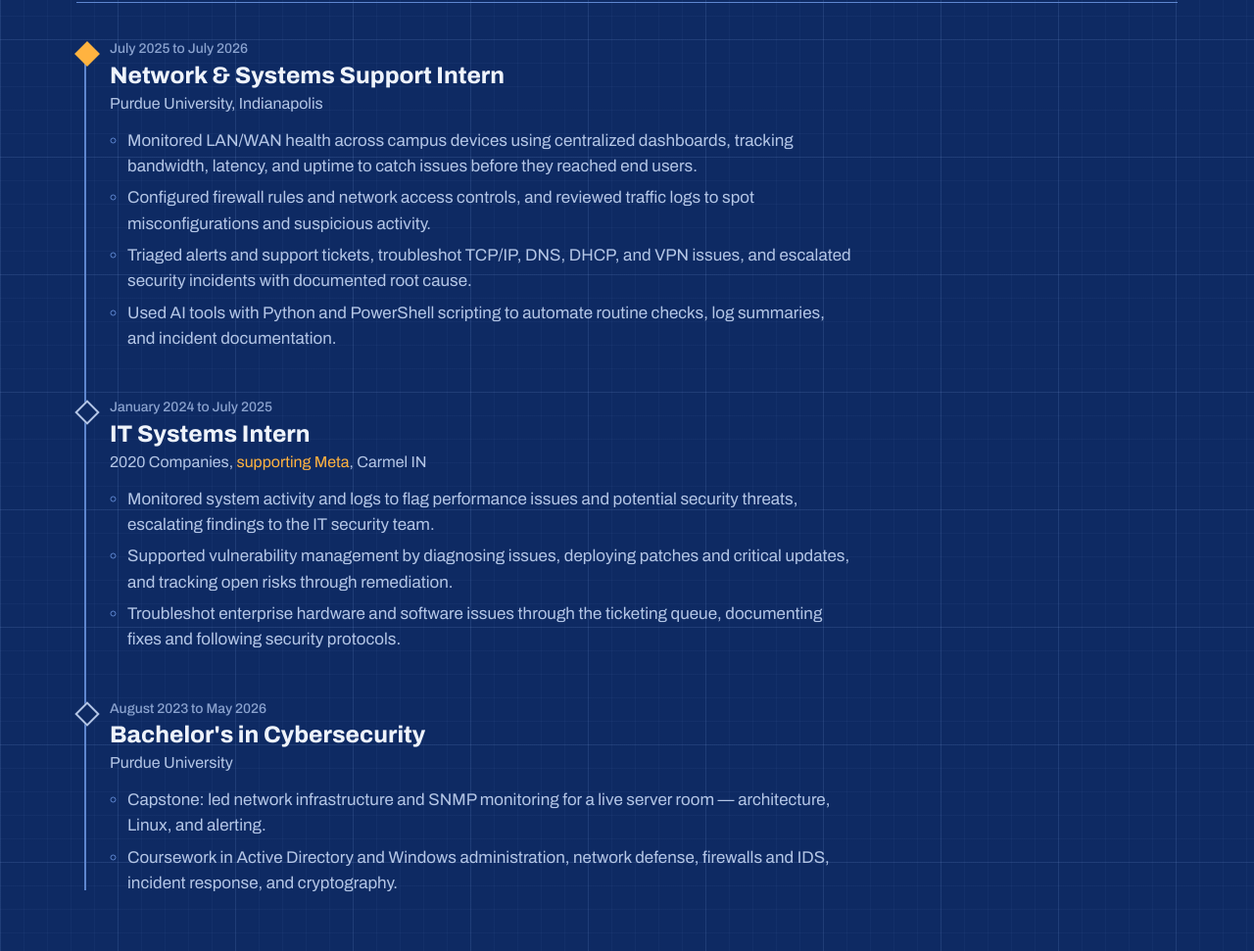
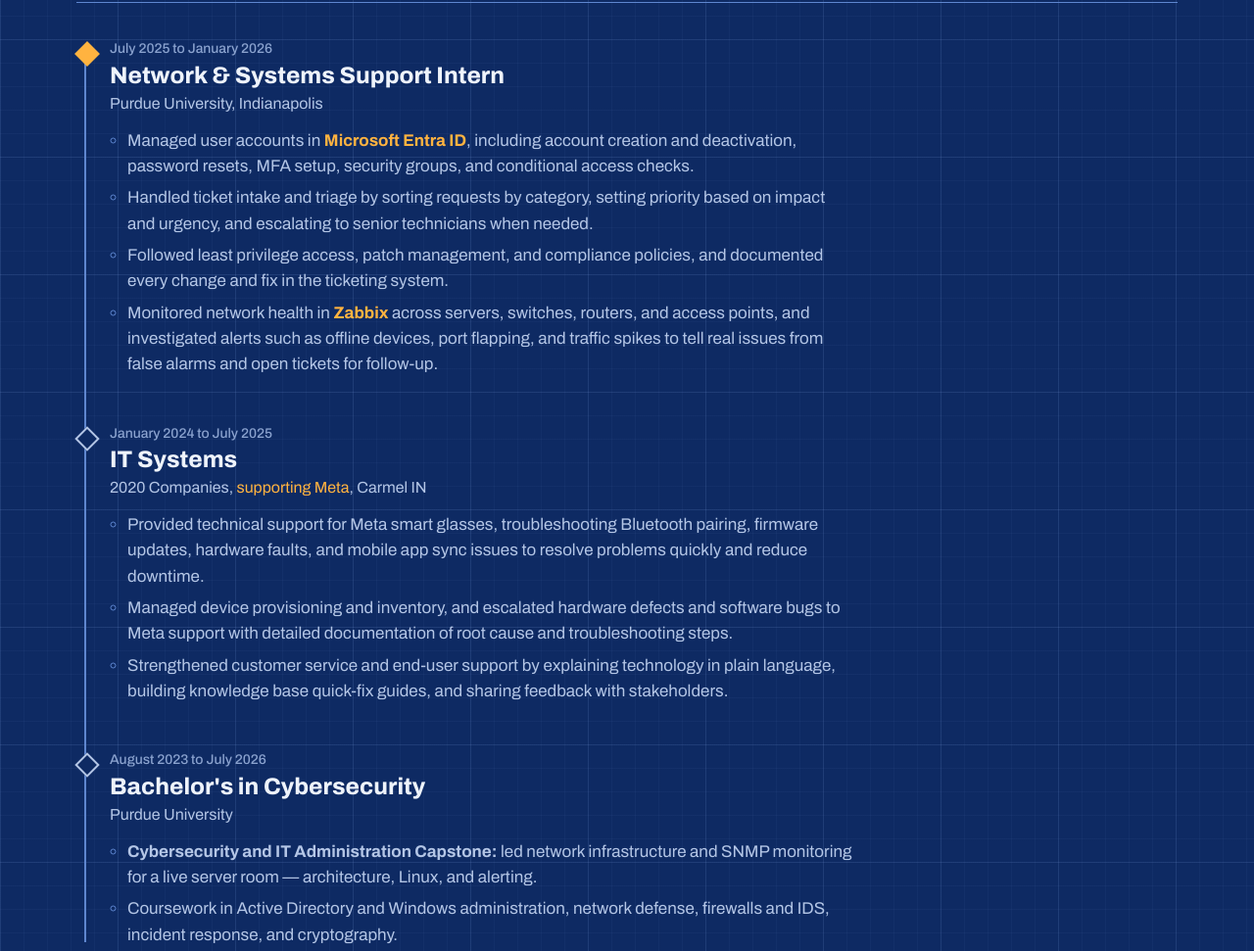
Before and after one commit to SingSukh05/SingSukh05.github.io, a plain HTML site: page index.html in a window 1280 px wide. Shown: the part 1520-2491 px from the top of the page at 98% size. Drawn offline with Linux system fonts and the light colour scheme.

Commit message:
Update experience, skills, and resume to match 2026 IT Admin resume
Co-Authored-By: Claude Opus 5.5 <noreply@anthropic.com>

```diff
--- a/index.html
+++ b/index.html
@@ -355,32 +355,32 @@ section{padding:94px 0}
     <div class="sec-head"><h2>Experience</h2><p>Two internships on real networks, one degree, and a lot of late-night lab time.</p></div>
     <ol class="timeline">
       <li class="now">
-        <p class="when">July 2025 to July 2026</p>
+        <p class="when">July 2025 to January 2026</p>
         <p class="role">Network &amp; Systems Support Intern</p>
         <p class="org">Purdue University, Indianapolis</p>
         <ul>
-          <li>Monitored LAN/WAN health across campus devices using centralized dashboards, tracking bandwidth, latency, and uptime to catch issues before they reached end users.</li>
-          <li>Configured firewall rules and network access controls, and reviewed traffic logs to spot misconfigurations and suspicious activity.</li>
-          <li>Triaged alerts and support tickets, troubleshot TCP/IP, DNS, DHCP, and VPN issues, and escalated security incidents with documented root cause.</li>
-          <li>Used AI tools with Python and PowerShell scripting to automate routine checks, log summaries, and incident documentation.</li>
+          <li>Managed user accounts in <span class="kw">Microsoft Entra ID</span>, including account creation and deactivation, password resets, MFA setup, security groups, and conditional access checks.</li>
+          <li>Handled ticket intake and triage by sorting requests by category, setting priority based on impact and urgency, and escalating to senior technicians when needed.</li>
+          <li>Followed least privilege access, patch management, and compliance policies, and documented every change and fix in the ticketing system.</li>
+          <li>Monitored network health in <span class="kw">Zabbix</span> across servers, switches, routers, and access points, and investigated alerts such as offline devices, port flapping, and traffic spikes to tell real issues from false alarms and open tickets for follow-up.</li>
         </ul>
       </li>
       <li>
         <p class="when">January 2024 to July 2025</p>
-        <p class="role">IT Systems Intern</p>
+        <p class="role">IT Systems</p>
         <p class="org">2020 Companies, <em>supporting Meta</em>, Carmel IN</p>
         <ul>
-          <li>Monitored system activity and logs to flag performance issues and potential security threats, escalating findings to the IT security team.</li>
-          <li>Supported vulnerability management by diagnosing issues, deploying patches and critical updates, and tracking open risks through remediation.</li>
-          <li>Troubleshot enterprise hardware and software issues through the ticketing queue, documenting fixes and following security protocols.</li>
+          <li>Provided technical support for Meta smart glasses, troubleshooting Bluetooth pairing, firmware updates, hardware faults, and mobile app sync issues to resolve problems quickly and reduce downtime.</li>
+          <li>Managed device provisioning and inventory, and escalated hardware defects and software bugs to Meta support with detailed documentation of root cause and troubleshooting steps.</li>
+          <li>Strengthened customer service and end-user support by explaining technology in plain language, building knowledge base quick-fix guides, and sharing feedback with stakeholders.</li>
         </ul>
       </li>
       <li>
-        <p class="when">August 2023 to May 2026</p>
+        <p class="when">August 2023 to July 2026</p>
         <p class="role">Bachelor's in Cybersecurity</p>
         <p class="org">Purdue University</p>
         <ul>
-          <li>Capstone: led network infrastructure and SNMP monitoring for a live server room — architecture, Linux, and alerting.</li>
+          <li><b>Cybersecurity and IT Administration Capstone:</b> led network infrastructure and SNMP monitoring for a live server room — architecture, Linux, and alerting.</li>
           <li>Coursework in Active Directory and Windows administration, network defense, firewalls and IDS, incident response, and cryptography.</li>
         </ul>
       </li>
@@ -583,10 +583,10 @@ Drafted 37 breach-notification emails for review</pre>
   <div class="wrap">
     <div class="sec-head"><h2>Skills</h2><p>Grouped by the job each skill does.</p></div>
     <div class="legend">
-      <div><h4>Detect and respond</h4><ul><li class="key">SIEM (Splunk)</li><li class="key">Incident response</li><li class="key">Alert triage</li><li class="key">Log analysis</li><li>Snort and Suricata IDS</li><li>MITRE ATT&amp;CK</li></ul></div>
-      <div><h4>Networks</h4><ul><li class="key">TCP/IP, DNS, DHCP</li><li class="key">VPN, LAN/WAN, VLANs</li><li>pfSense and iptables</li><li>Wireshark</li><li>Zabbix, PRTG, SNMP</li></ul></div>
-      <div><h4>Systems</h4><ul><li class="key">Active Directory</li><li class="key">Windows Server</li><li class="key">Patch and vulnerability management</li><li>Linux: Ubuntu, Kali, CentOS</li><li>Nmap, OpenVAS</li></ul></div>
-      <div><h4>Automation</h4><ul><li class="key">PowerShell and Bash</li><li class="key">Technical documentation</li><li>Python</li><li>SQL</li><li>AI-assisted automation</li></ul></div>
+      <div><h4>Identity and systems</h4><ul><li class="key">Active Directory</li><li class="key">Microsoft Entra ID</li><li class="key">Microsoft Intune</li><li>Apple Business Manager</li><li>Windows Server 2022, Windows 10/11</li><li>Group Policy</li><li>Identity and access management</li><li>Patch management</li><li>Endpoint and device lifecycle</li></ul></div>
+      <div><h4>Support and operations</h4><ul><li class="key">Help-desk ticketing (ITSM)</li><li>Intake and triage</li><li>Troubleshooting and issue resolution</li><li>Remote support</li><li>Onboarding and offboarding</li><li>Configuration and deployment</li><li>Hardware and software support</li><li>Documentation</li></ul></div>
+      <div><h4>Security and monitoring</h4><ul><li class="key">Splunk SIEM</li><li class="key">Sysmon</li><li class="key">Zabbix</li><li class="key">Wireshark</li><li>PRTG</li><li>Snort and Suricata IDS</li><li>Nmap, OpenVAS</li><li>MITRE ATT&amp;CK, Atomic Red Team</li><li>Incident response and log analysis</li><li>Compliance and security policy</li></ul></div>
+      <div><h4>Scripting and platforms</h4><ul><li class="key">PowerShell</li><li class="key">Linux: Ubuntu, Kali, CentOS</li><li>Python</li><li>Bash</li><li>SQL</li><li>VMware, VirtualBox</li></ul></div>
     </div>
   </div>
 </section>
@@ -596,7 +596,7 @@ Drafted 37 breach-notification emails for review</pre>
   <div class="wrap contact-grid">
    <div>
     <h2>Let's talk about your SOC.</h2>
-    <p>I'm looking for SOC analyst, security analyst, and network security roles. I reply within a day.</p>
+    <p>Open to IT support, systems administration, and SOC analyst roles in Indianapolis or remote. If you have a team that needs someone who documents the fix and closes the ticket, send me a note.</p>
     <button type="button" class="mail js-email">singh.sukhwindercyber@gmail.com</button>
     <div class="actions">
       <a class="btn primary" href="assets/Sukhwinder_Singh_Resume.pdf" download>Download resume</a>
```
Also changed, not shown: 1 other file.
